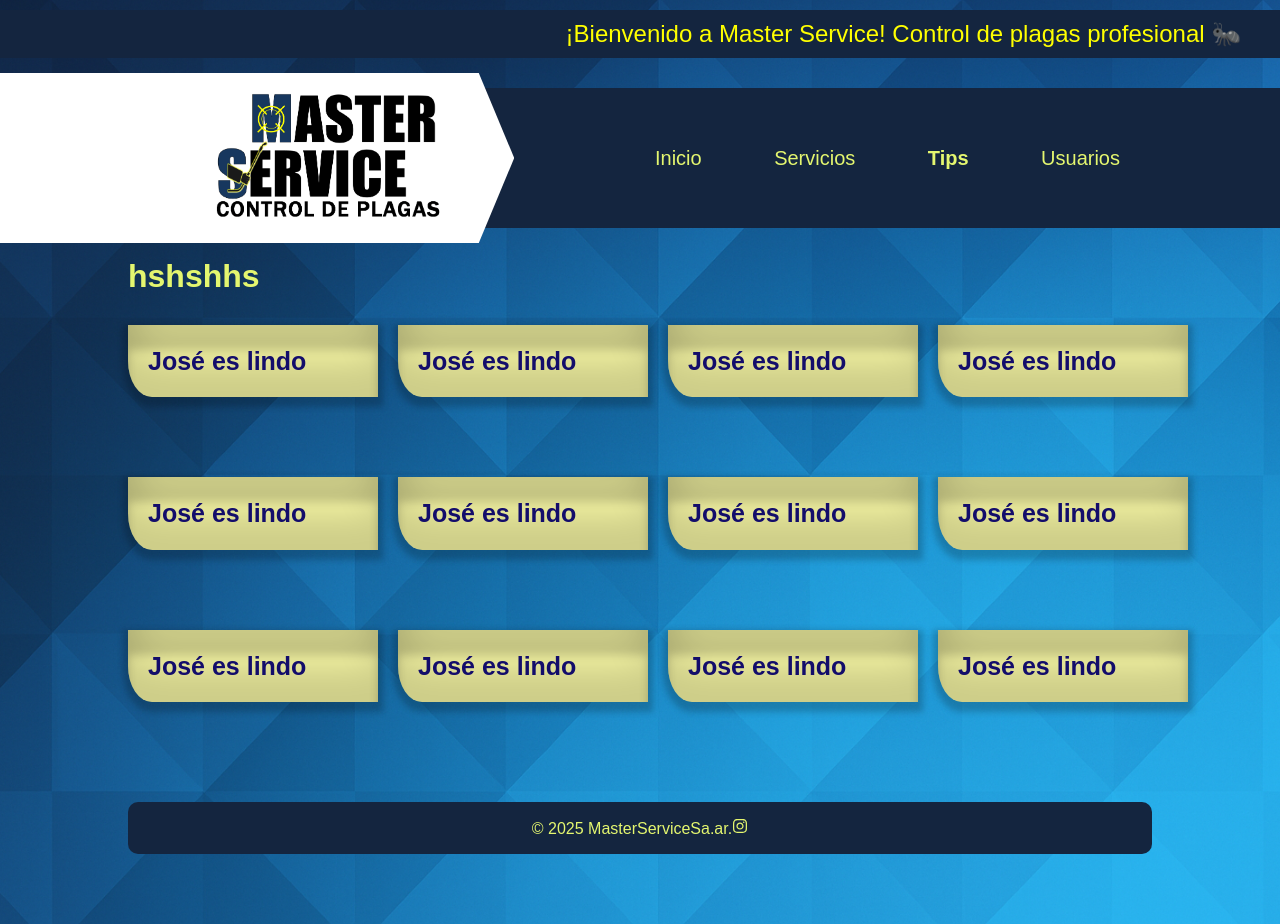
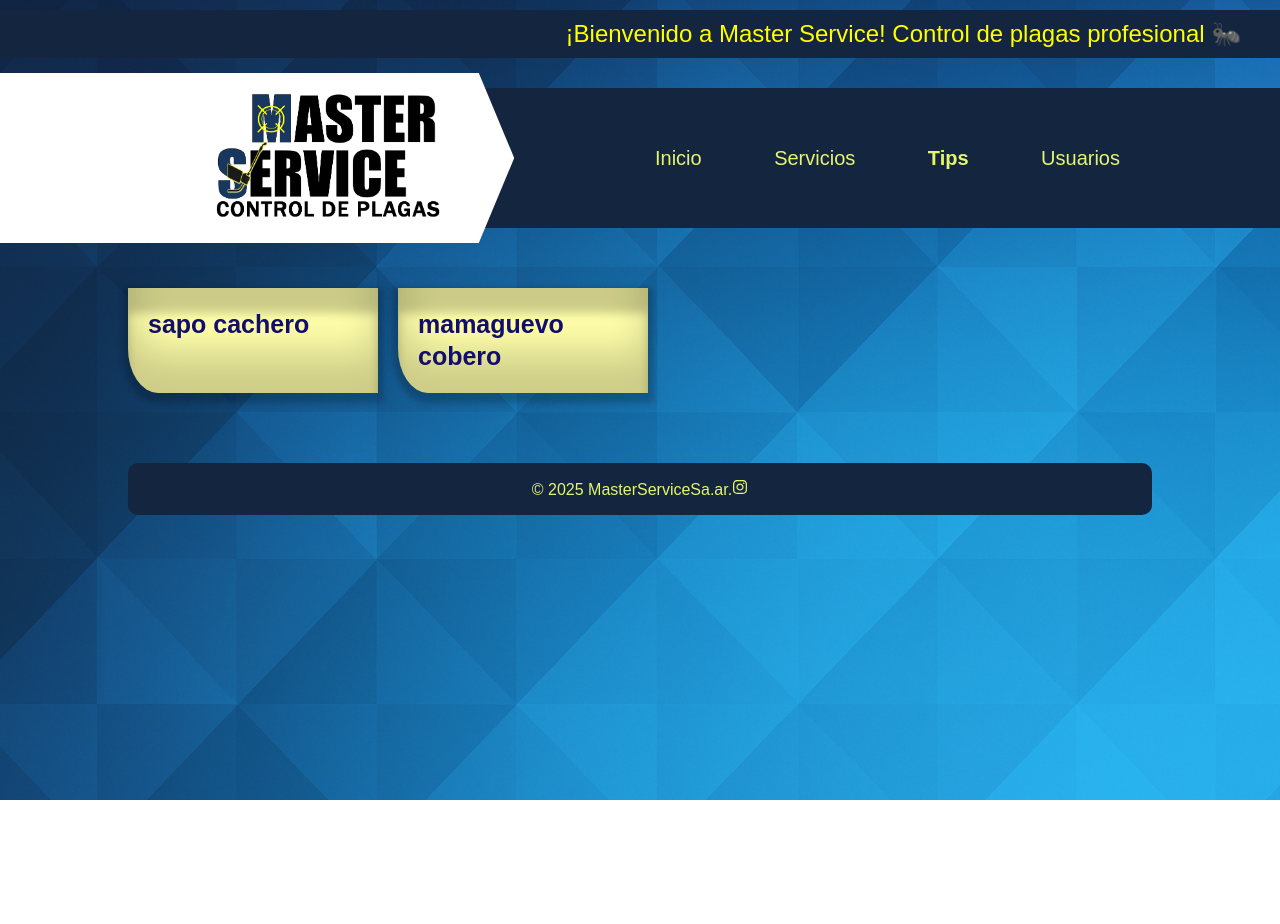
Before and after one commit to JoseMaldonado03/master-service-sa.ar, a Next.js app: page /tips in a window 1280 px wide. After the commit the page ends 800 px from the top, so only its background shows below. Built offline with nearby package versions, Linux system fonts and the light colour scheme.

Commit message:
Modal add and tips edited

```diff
--- a/app/tips/page.tsx
+++ b/app/tips/page.tsx
@@ -1,84 +1,27 @@
-import PostIt from '@/components/PostIt'
-import PostItContainer from '@/components/PostItContainer'
+'use client'
+import { useState } from 'react';
+import PostIt from '@/components/PostIt';
+import Modal from '@/components/Modal';
+import PostItContainer from '@/components/PostItContainer';
 
 export default function Tips() {
+  const [notaAbierta, setNotaAbierta] = useState<React.ReactNode>(null);
+
   return (
     <>
-      <h1>hshshhs</h1>
       <PostItContainer>
-        <PostIt title="José es lindo">
-          Lorem ipsum dolor sit amet consectetur adipisicing elit. Doloribus a
-          numquam, reprehenderit perspiciatis culpa aliquam nostrum pariatur quo
-          ea consequatur dolore deleniti. Laborum aperiam magni, tempore
-          perferendis pariatur reprehenderit ab.
+        <PostIt
+        title="sapo cachero"
+        onClick={() => setNotaAbierta(<><strong>Hola</strong> <br /> Aprender un poco cada día marca la diferencia. Hay estudios que muestran que los estudiantes que hacen del aprendizaje un hábito tienen una mayor probabilidad de alcanzar sus objetivos. Reserva tiempo para aprender y recibe recordatorios con la herramienta de planificación del aprendizaje.
+        </>)}>
         </PostIt>
-        <PostIt title="José es lindo">
-          Lorem ipsum dolor sit amet consectetur adipisicing elit. Doloribus a
-          numquam, reprehenderit perspiciatis culpa aliquam nostrum pariatur quo
-          ea consequatur dolore deleniti. Laborum aperiam magni, tempore
-          perferendis pariatur reprehenderit ab.
-        </PostIt>
-        <PostIt title="José es lindo">
-          Lorem ipsum dolor sit amet consectetur adipisicing elit. Doloribus a
-          numquam, reprehenderit perspiciatis culpa aliquam nostrum pariatur quo
-          ea consequatur dolore deleniti. Laborum aperiam magni, tempore
-          perferendis pariatur reprehenderit ab.
-        </PostIt>
-        <PostIt title="José es lindo">
-          Lorem ipsum dolor sit amet consectetur adipisicing elit. Doloribus a
-          numquam, reprehenderit perspiciatis culpa aliquam nostrum pariatur quo
-          ea consequatur dolore deleniti. Laborum aperiam magni, tempore
-          perferendis pariatur reprehenderit ab.
-        </PostIt>
-        <PostIt title="José es lindo">
-          Lorem ipsum dolor sit amet consectetur adipisicing elit. Doloribus a
-          numquam, reprehenderit perspiciatis culpa aliquam nostrum pariatur quo
-          ea consequatur dolore deleniti. Laborum aperiam magni, tempore
-          perferendis pariatur reprehenderit ab.
-        </PostIt>
-        <PostIt title="José es lindo">
-          Lorem ipsum dolor sit amet consectetur adipisicing elit. Doloribus a
-          numquam, reprehenderit perspiciatis culpa aliquam nostrum pariatur quo
-          ea consequatur dolore deleniti. Laborum aperiam magni, tempore
-          perferendis pariatur reprehenderit ab.
-        </PostIt>
-        <PostIt title="José es lindo">
-          Lorem ipsum dolor sit amet consectetur adipisicing elit. Doloribus a
-          numquam, reprehenderit perspiciatis culpa aliquam nostrum pariatur quo
-          ea consequatur dolore deleniti. Laborum aperiam magni, tempore
-          perferendis pariatur reprehenderit ab.
-        </PostIt>
-        <PostIt title="José es lindo">
-          Lorem ipsum dolor sit amet consectetur adipisicing elit. Doloribus a
-          numquam, reprehenderit perspiciatis culpa aliquam nostrum pariatur quo
-          ea consequatur dolore deleniti. Laborum aperiam magni, tempore
-          perferendis pariatur reprehenderit ab.
-        </PostIt>
-        <PostIt title="José es lindo">
-          Lorem ipsum dolor sit amet consectetur adipisicing elit. Doloribus a
-          numquam, reprehenderit perspiciatis culpa aliquam nostrum pariatur quo
-          ea consequatur dolore deleniti. Laborum aperiam magni, tempore
-          perferendis pariatur reprehenderit ab.
-        </PostIt>
-        <PostIt title="José es lindo">
-          Lorem ipsum dolor sit amet consectetur adipisicing elit. Doloribus a
-          numquam, reprehenderit perspiciatis culpa aliquam nostrum pariatur quo
-          ea consequatur dolore deleniti. Laborum aperiam magni, tempore
-          perferendis pariatur reprehenderit ab.
-        </PostIt>
-        <PostIt title="José es lindo">
-          Lorem ipsum dolor sit amet consectetur adipisicing elit. Doloribus a
-          numquam, reprehenderit perspiciatis culpa aliquam nostrum pariatur quo
-          ea consequatur dolore deleniti. Laborum aperiam magni, tempore
-          perferendis pariatur reprehenderit ab.
-        </PostIt>
-        <PostIt title="José es lindo">
-          Lorem ipsum dolor sit amet consectetur adipisicing elit. Doloribus a
-          numquam, reprehenderit perspiciatis culpa aliquam nostrum pariatur quo
-          ea consequatur dolore deleniti. Laborum aperiam magni, tempore
-          perferendis pariatur reprehenderit ab.
+        <PostIt title="mamaguevo cobero" onClick={() => setNotaAbierta(<><strong>Hola</strong> <br /> Aprender un poco cada día marca la diferencia. Hay estudios que muestran que los estudiantes que hacen del aprendizaje un hábito tienen una mayor probabilidad de alcanzar sus objetivos. Reserva tiempo para aprender y recibe recordatorios con la herramienta de planificación del aprendizaje.
+        </>)}>
         </PostIt>
       </PostItContainer>
+      <Modal isOpen={!!notaAbierta} onClose={() => setNotaAbierta(null)}>
+        {notaAbierta}
+      </Modal>
     </>
-  )
+  );
 }
--- /dev/null
+++ b/components/Modal/index.tsx
@@ -0,0 +1,26 @@
+
+'use client'
+import React from 'react';
+import classes from './styles.module.css';
+import { AiOutlineClose } from 'react-icons/ai'
+
+interface ModalProps{
+  isOpen: boolean;
+  onClose: () => void;
+  children: React.ReactNode;
+}
+
+export default function Modal({ isOpen, onClose, children }: ModalProps) {
+  if (!isOpen) return null;
+
+  return (
+    <div className={classes.overlay} onClick={onClose}>
+      <div className={classes.modal} onClick={(e) => e.stopPropagation()}>
+        {children}
+        <div className={classes.controls}>
+        <button onClick={onClose} className={classes.closeButton}><AiOutlineClose/></button>
+        </div>
+      </div>
+    </div>
+  );
+}
--- /dev/null
+++ b/components/Modal/styles.module.css
@@ -0,0 +1,46 @@
+.overlay {
+  position: fixed;
+  inset: 0;
+  background-color: rgba(0, 0, 0, 0.5);
+  display: flex;
+  justify-content: center;
+  align-items: center;
+  z-index: 50;
+}
+
+.modal {
+  width: 500px;
+  position: relative;
+  background: #ffa;
+  overflow: hidden;
+  margin: 30px;
+  padding: 20px;
+  border-radius: 0 0 0 30px/45px;
+  box-shadow:
+    inset 0 -40px 40px rgba(0, 0, 0, 0.2),
+    inset 0 25px 10px rgba(0, 0, 0, 0.2),
+    0 5px 6px 5px rgba(0, 0, 0, 0.2);
+  line-height: 1.7em;
+  font-size: 19px;
+  color: #130d6b;
+}
+
+.closeButton {
+  display: flex;
+  align-self: flex-end;
+  justify-content: end;
+  margin-top: 16px;
+  background: rgb(183, 183, 120);
+  color: black;
+  border: none;
+  padding: 8px 16px;
+  border-radius: 6px;
+  cursor: pointer;
+}
+
+.controls{
+display: flex;
+width: 100%;
+justify-content: flex-end;
+
+}
--- a/components/PostIt/index.tsx
+++ b/components/PostIt/index.tsx
@@ -1,15 +1,18 @@
+
 'use client'
 
 import classes from './styles.module.css'
 
-interface PostItProps {
-  title?: string
+  interface PostItProps {
+  title?: string;
+  onClick?: () => void;
+  children?: React.ReactNode;
 }
 
-export default function PostIt(props: React.PropsWithChildren<PostItProps>) {
+export default function PostIt(props: PostItProps) {
   return (
-    <div className={classes.postit} onClick={() => alert(props.children)}>
+    <div className={classes.postit} onClick={props.onClick}>
       {props.title && <h3 className={classes.title}>{props.title}</h3>}
     </div>
-  )
+  );
 }
--- a/components/PostIt/styles.module.css
+++ b/components/PostIt/styles.module.css
@@ -4,7 +4,7 @@
   position: relative;
   background: #ffa;
   overflow: hidden;
-  margin: 30px auto;
+  margin: 30px auto 0 auto;
   padding: 20px;
   border-radius: 0 0 0 30px/45px;
   box-shadow:
--- a/components/PostItContainer/styles.module.css
+++ b/components/PostItContainer/styles.module.css
@@ -1,5 +1,13 @@
 .container {
   display: grid;
-  grid-template-columns: repeat(4, 1fr);
-  gap: 20px;
+  grid-template-columns: repeat(1, 1fr);
+
+
+
+  @media (min-width: 800px){
+    display: grid;
+    grid-template-columns: repeat(4, 1fr);
+
+    gap: 20px;
+  }
 }
```
Also changed, not shown: components/PostItContainer/index.tsx (line endings or trailing spaces).
